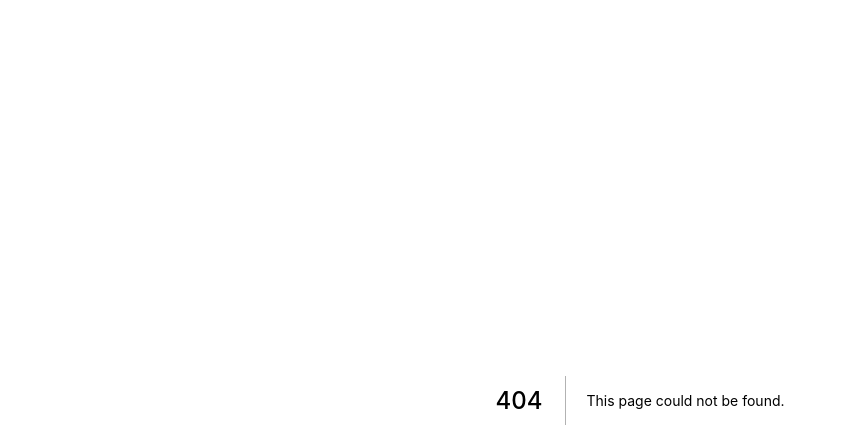
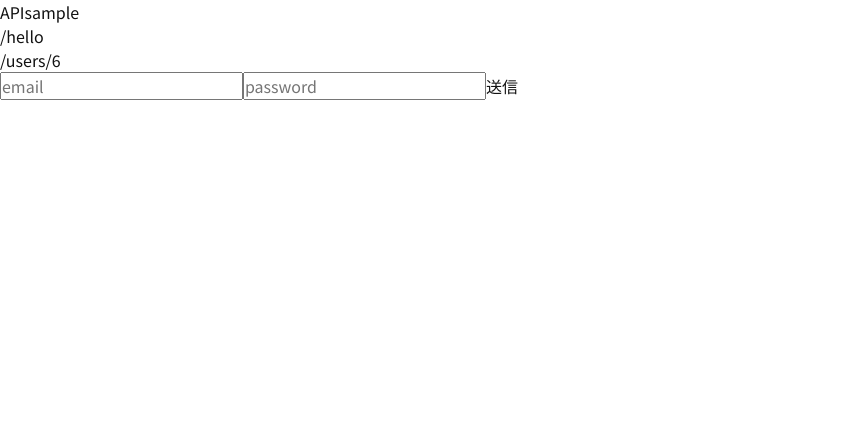
Before and after one commit to we-are-qevelopers/sticky-note-front, a Next.js app: page /apiSample in a window 1280 px wide. Before the commit this address had no page. Shown: the top 448 px of the page, without its empty margins (0-847 px from the left). Built offline with nearby package versions, Linux system fonts and the light colour scheme.

Commit message:
Create apiSample.tsx

```diff
--- /dev/null
+++ b/src/pages/apiSample.tsx
@@ -0,0 +1,110 @@
+import { NextPage } from 'next';
+import React, { useState } from 'react';
+import axios from 'axios';
+
+const getSample = async () => {
+  const response = await axios({
+    method: 'get',
+    url: 'http://localhost:8080/hello',
+  });
+
+  return response;
+};
+
+const getSampleUser6 = async () => {
+  const response = await axios({
+    method: 'get',
+    url: 'http://localhost:8080/users/6',
+  });
+
+  return response;
+};
+
+// API検証のためのもの
+const APISample: NextPage = () => {
+  const handleGetSampleHelloWorld = async () => {
+    getSample()
+      .then(res => {
+        console.log(res);
+      })
+      .catch(err => {
+        console.log(err);
+      });
+  };
+
+  const handleGetSampleUser6 = async () => {
+    getSampleUser6()
+      .then(res => {
+        console.log(res);
+      })
+      .catch(err => {
+        console.log(err);
+      });
+  };
+
+  const [email, setEmail] = useState('');
+  const changeEmail = (e: React.ChangeEvent<HTMLInputElement>) => {
+    setEmail(e.target.value);
+  };
+
+  const [password, setPassword] = useState('');
+  const changePassword = (e: React.ChangeEvent<HTMLInputElement>) => {
+    setPassword(e.target.value);
+  };
+
+  const clickSubmit = async () => {
+    const response = await axios({
+      method: 'post',
+      url: 'http://localhost:8080/signup',
+      data: {
+        email,
+        password,
+      },
+    });
+    console.log(response);
+  };
+  return (
+    <>
+      APIsample
+      <div>
+        <button
+          onClick={e => {
+            handleGetSampleHelloWorld();
+          }}
+        >
+          /hello
+        </button>
+      </div>
+      <div>
+        <button
+          onClick={e => {
+            handleGetSampleUser6();
+          }}
+        >
+          /users/6
+        </button>
+      </div>
+      <div>
+        <input
+          type="email"
+          id="email"
+          onChange={changeEmail}
+          value={email}
+          placeholder="email"
+        ></input>
+        <input
+          type="password"
+          id="password"
+          onChange={changePassword}
+          value={password}
+          placeholder="password"
+        ></input>
+        <button type="submit" onClick={clickSubmit}>
+          送信
+        </button>
+      </div>
+    </>
+  );
+};
+
+export default APISample;
```
